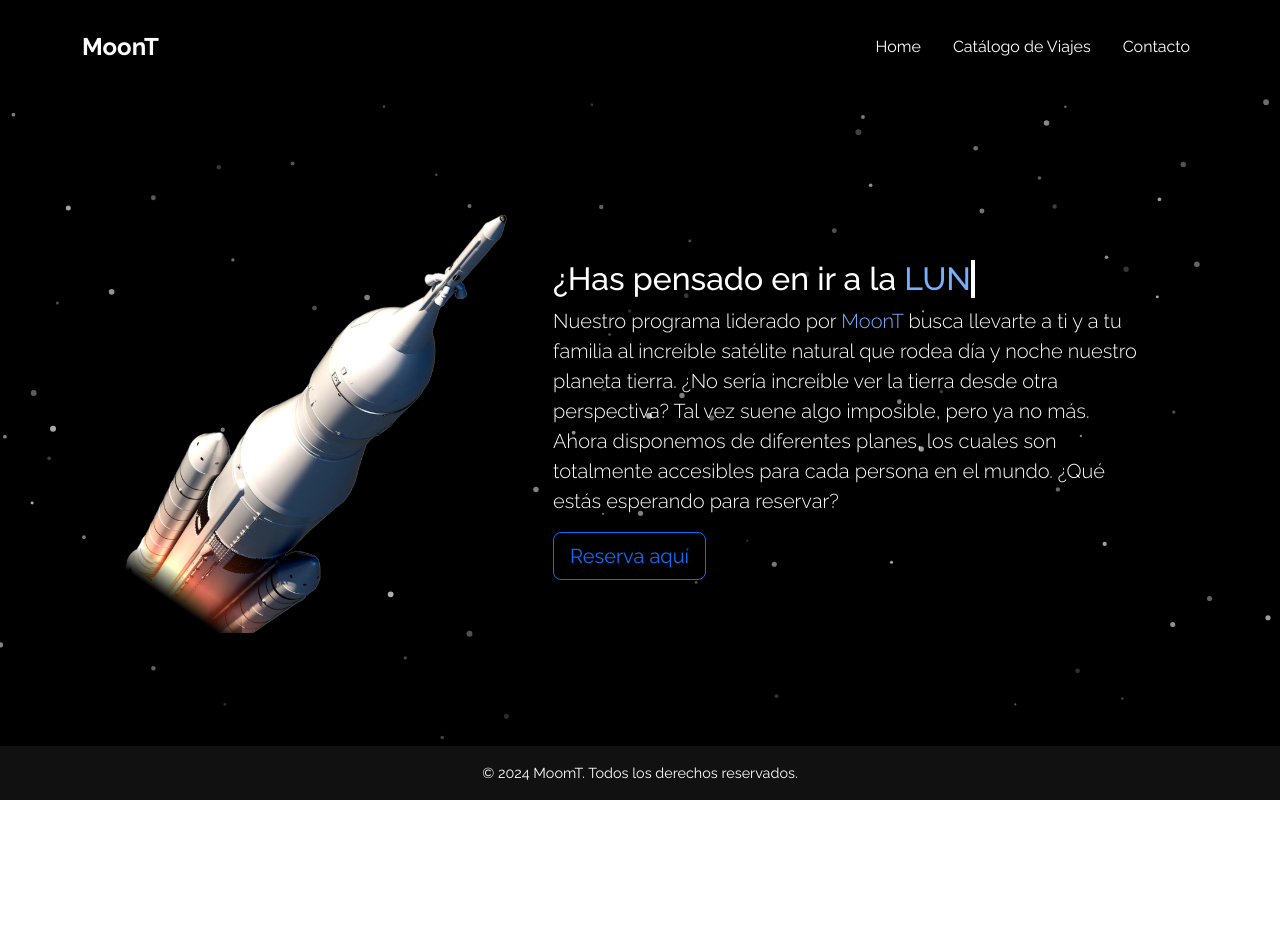
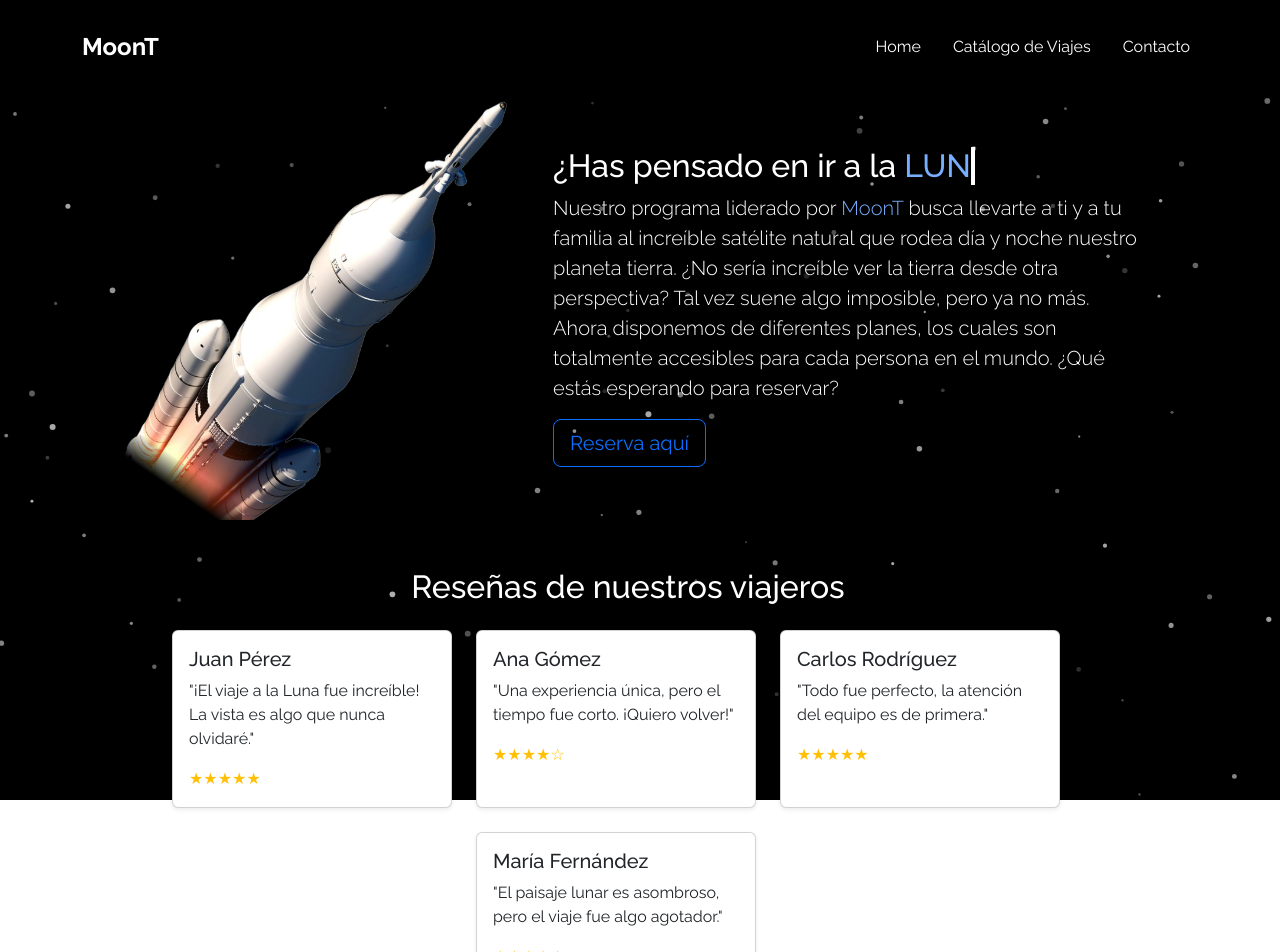
Before and after one commit to Sherna0303/web-space-travel-frontend, a React (Vite) app: page /#/home in a window 1280 px wide. Shown: the top 952 px of the page. Before the commit the page ends 800 px from the top, so only its background shows below. Built offline with nearby package versions, Linux system fonts and the light colour scheme.

Commit message:
Add reviews section

```diff
--- a/src/app/pages/HomePage/index.tsx
+++ b/src/app/pages/HomePage/index.tsx
@@ -1,10 +1,12 @@
 import { ReactElement } from "react";
 import { CardHome } from "../../ui/components/CardHome";
+import Reviews from "../../ui/components/Review";
 
 export const HomePage = (): ReactElement => {
   return (
     <>
       <CardHome/>
+      <Reviews/>
     </>
   );
 };
--- /dev/null
+++ b/src/app/ui/components/Review/index.tsx
@@ -0,0 +1,70 @@
+import React from "react";
+import { Card, Col, Row } from "react-bootstrap";
+
+// Interfaz para definir las reseñas
+interface Review {
+  name: string;
+  comment: string;
+  rating: number;
+}
+
+// Lista de reseñas de ejemplo
+const reviews: Review[] = [
+  {
+    name: "Juan Pérez",
+    comment:
+      "¡El viaje a la Luna fue increíble! La vista es algo que nunca olvidaré.",
+    rating: 5,
+  },
+  {
+    name: "Ana Gómez",
+    comment: "Una experiencia única, pero el tiempo fue corto. ¡Quiero volver!",
+    rating: 4,
+  },
+  {
+    name: "Carlos Rodríguez",
+    comment: "Todo fue perfecto, la atención del equipo es de primera.",
+    rating: 5,
+  },
+  {
+    name: "María Fernández",
+    comment: "El paisaje lunar es asombroso, pero el viaje fue algo agotador.",
+    rating: 3,
+  },
+];
+
+// Componente para mostrar las estrellas según la valoración
+const StarRating: React.FC<{ rating: number }> = ({ rating }) => {
+  return (
+    <div>
+      {Array.from({ length: 5 }, (_, index) => (
+        <span key={index} className="text-warning">
+          {index < rating ? "★" : "☆"}
+        </span>
+      ))}
+    </div>
+  );
+};
+
+const Reviews: React.FC = () => {
+  return (
+    <section className="row col-9 my-5">
+      <h2 className="text-center mb-4">Reseñas de nuestros viajeros</h2>
+      <Row className="justify-content-center">
+        {reviews.map((review, index) => (
+          <Col key={index} md={6} lg={4} className="mb-4">
+            <Card className="h-100 shadow-sm">
+              <Card.Body>
+                <Card.Title>{review.name}</Card.Title>
+                <Card.Text>"{review.comment}"</Card.Text>
+                <StarRating rating={review.rating} />
+              </Card.Body>
+            </Card>
+          </Col>
+        ))}
+      </Row>
+    </section>
+  );
+};
+
+export default Reviews;
```
